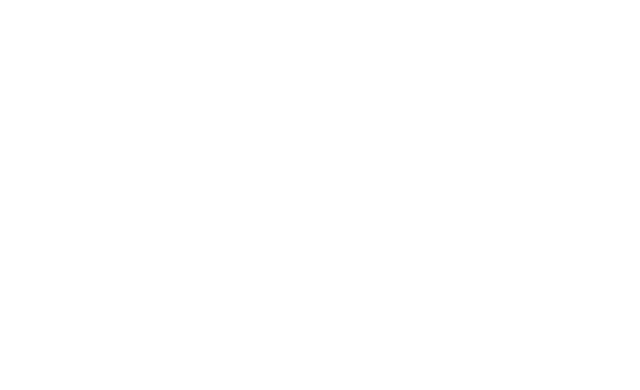
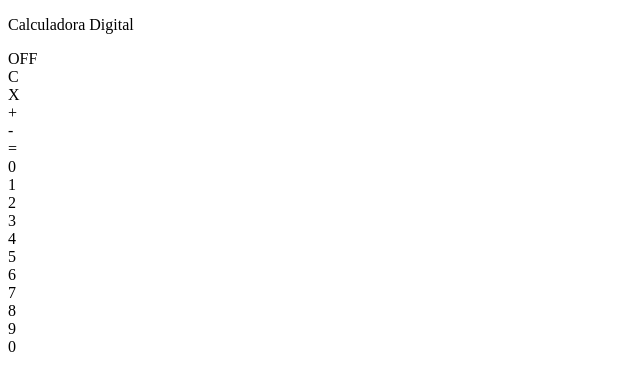
Before and after one commit to Bruno-Luna/calculadora, a plain HTML site: page index.html in a window 1280 px wide. Shown: the whole page, without its empty margins (0-640 px from the left). Drawn offline with Linux system fonts and the light colour scheme.

Commit message:
First html structure

```diff
--- a/index.html
+++ b/index.html
@@ -8,5 +8,33 @@
     <title>Calculadora</title>
 </head>
 <body>
+    <main>
+        <div class="container">
+            <div class="content-top">
+                <p class="title">Calculadora Digital</p>
+                <div class="viewfinder">
+                </div>
+            </div>
+            <div class="numbers-content">
+                <div>OFF</div>
+                <div>C</div>
+                <div>X</div>
+                <div>+</div>
+                <div>-</div>
+                <div>=</div>
+                <div>0</div>
+                <div>1</div>
+                <div>2</div>
+                <div>3</div>
+                <div>4</div>
+                <div>5</div>
+                <div>6</div>
+                <div>7</div>
+                <div>8</div>
+                <div>9</div>
+                <div>0</div>
+            </div>
+        </div>
+    </main>
 </body>
 </html>
```
